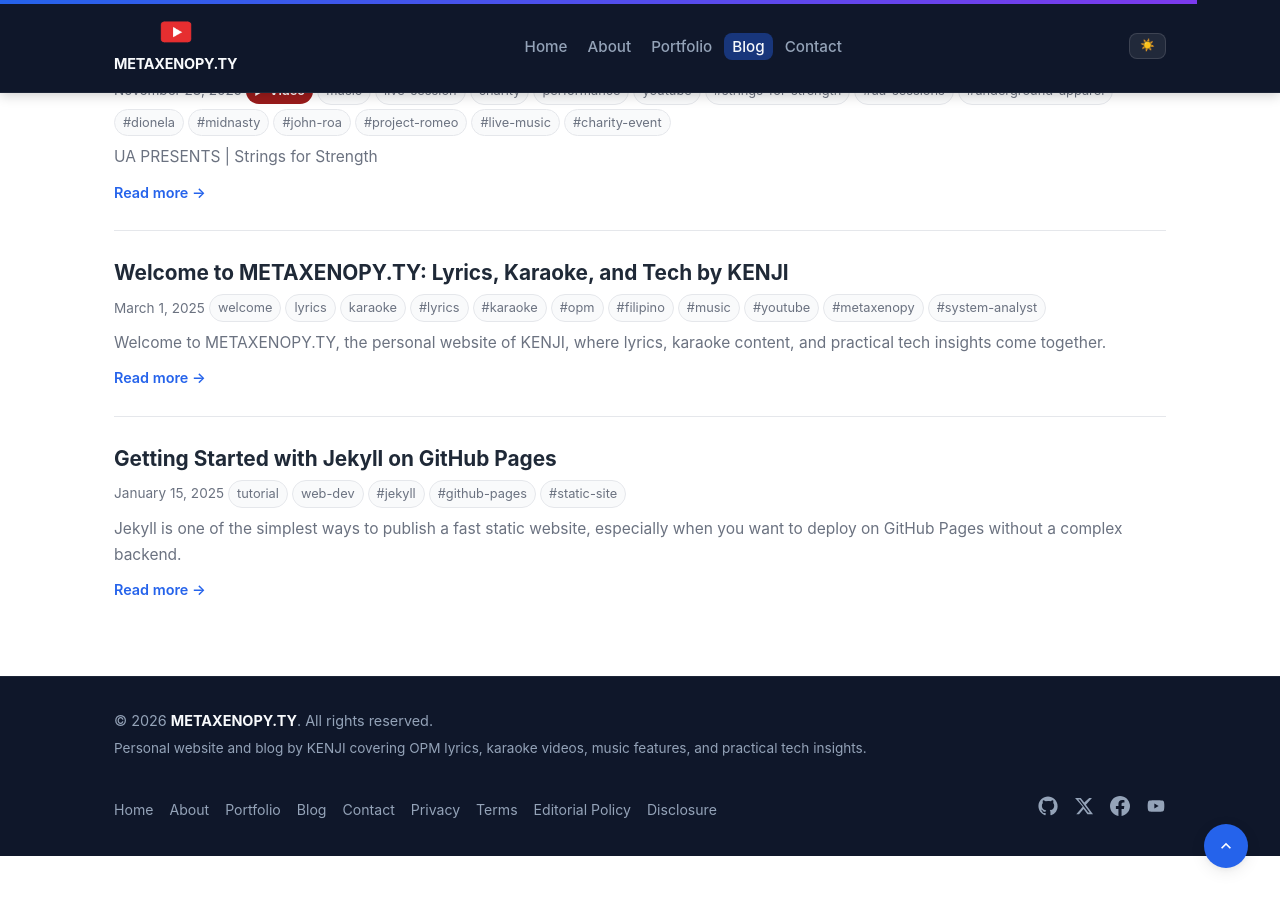
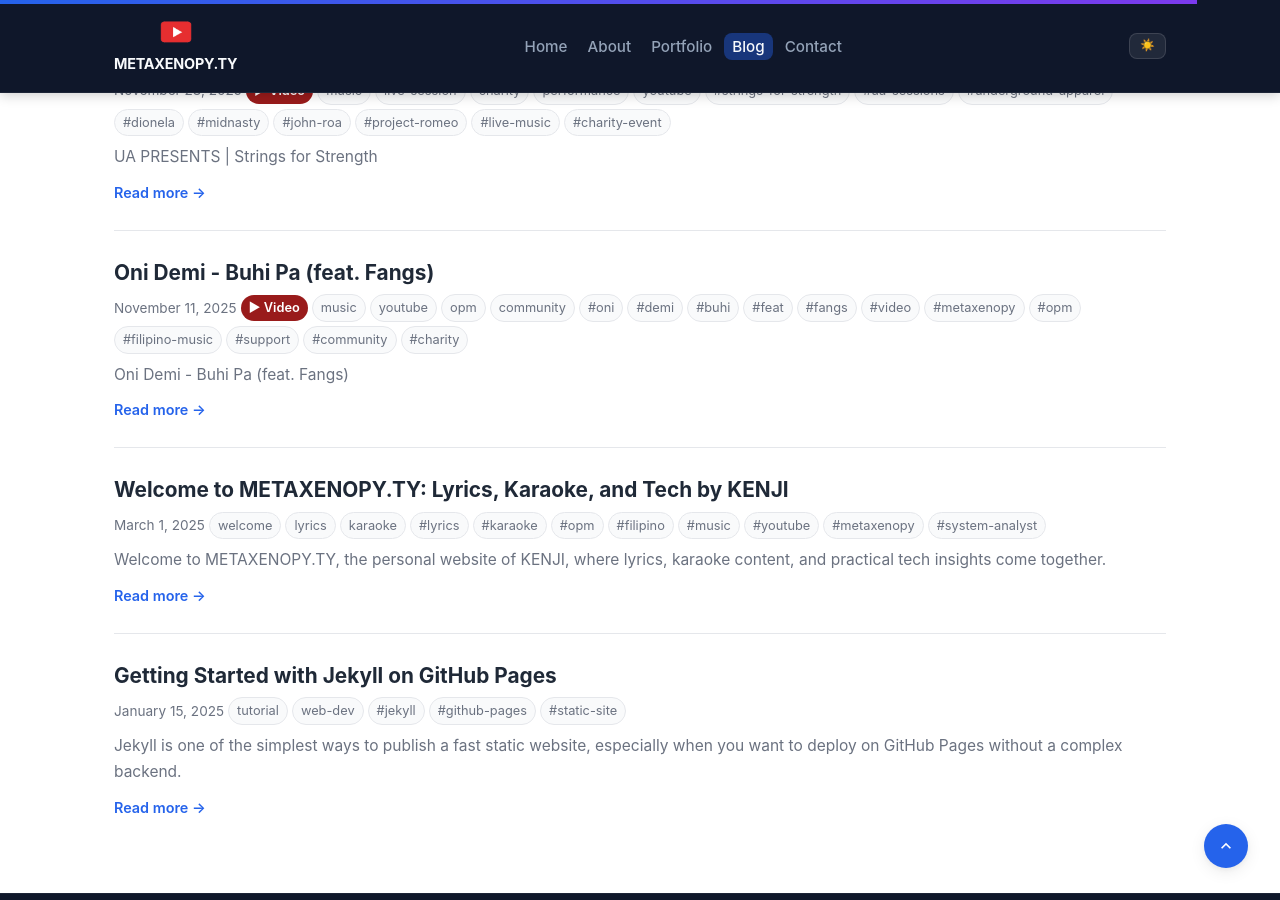
Before and after one commit to darzmackz/darzmackz.github.io, a Jekyll site: the page built from blog/index.html, in a window 1280 px wide and 900 px high, scrolled down 2499 px. Built offline with Jekyll 4.4.1, drawn with Linux system fonts in a browser that asks for light colours; some of the changed lines change nothing that is shown.

Commit message:
Update: Oni Demi - Buhi Pa (feat. Fangs)

````diff
--- a/_posts/2025-11-11-oni-demi-buhi-pa-feat-fangs.md
+++ b/_posts/2025-11-11-oni-demi-buhi-pa-feat-fangs.md
@@ -1,80 +1,42 @@
 ---
-layout: "post"
+layout: post
 title: "Oni Demi - Buhi Pa (feat. Fangs)"
 date: "2025-11-11 12:00:00 +0800"
-categories: ["music", "youtube"]
-tags: ["oni", "demi", "buhi", "feat", "fangs", "video", "metaxenopy"]
+categories: [music, youtube, opm, community]
+tags: [oni, demi, buhi, feat, fangs, video, metaxenopy, opm, filipino-music, support, community, charity]
 youtube_id: "LrpfVJsXfiM"
-description: "A structured draft post for Oni Demi - Buhi Pa (feat. Fangs) based on the available YouTube upload."
+description: "Watch “Buhi Pa” by Oni Demi featuring Fangs—a powerful release tied to real-life struggles and a call for support for those affected by recent tragedies."
 seo_title: "Oni Demi - Buhi Pa (feat. Fangs) | METAXENOPY.TY"
-published: false
-status: "draft"
+status: "published"
+published: true
 ---
 
-## SOURCE_DATA
+# Oni Demi - Buhi Pa (feat. Fangs)
 
-- Final post title: Oni Demi - Buhi Pa (feat. Fangs)
-- Channel: METAXENOPY
-- Blog post date: 2025-11-11
-- Available video types: video
+Some songs carry more than just melody—they carry real stories, real struggles, and real emotions. *Buhi Pa* by **Oni Demi** featuring **Fangs** is one of those tracks that feels grounded in something deeper, reflecting moments that go beyond music itself.
 
-### Video Links
+This release comes with a message tied to real-life events, reminding listeners that music can also serve as a way to reach out, support, and connect during difficult times.
 
-- Oni Demi - Buhi Pa (feat. Fangs): https://www.youtube.com/watch?v=LrpfVJsXfiM
+---
 
-### Source Description Snippets
+## Music with a Real Story
 
-- Oni Demi - Buhi Pa (feat. Fangs): Sorry for the late upload. I, too, am among those affected by the recent tragedies. To willing to donate, you can send your donations to the following accounts: 09777869428 Kent Harvey Plando GCash darzmackz@gmail.com Kent Harvey Plando PayPal 0993099410621 Kent Harvey Plando Metrobank 016525270219 Kent Harvey Plando GoTyme All donations will be given 100% to help my fellow victims of: Bogo City,
+What makes this track stand out is the context behind it. The release is connected to ongoing challenges faced by communities, with efforts directed toward helping those affected by recent tragedies.
 
-## AI_DRAFT_PROMPT
+It’s a reminder that music can be more than expression—it can also be a way to bring attention, support, and unity.
 
-```text
-Create a unique blog post in Markdown.
+---
 
-Requirements:
-- Keep the title exactly: "Oni Demi - Buhi Pa (feat. Fangs)"
-- Use the blog post date exactly: 2025-11-11
-- Make it SEO-friendly but natural
-- Make it human, readable, and not robotic
-- Use the title as the main SEO topic naturally
-- Do not invent facts beyond the provided details
-- Write an engaging intro, not a generic one
-- Use clean section headings
-- Add a short natural closing paragraph
-- Make the article feel handcrafted and useful to readers
-- Avoid generic filler and repetitive phrasing
-- Do not mention anything about AI, automation, or draft generation
-- Focus naturally on the single available video
+## Final Thoughts
 
-Available source data:
-- Final post title: Oni Demi - Buhi Pa (feat. Fangs)
-- Channel: METAXENOPY
-- Site title: METAXENOPY.TY
-- Site author: Kent Harvey Plando
-- YouTube publish date: 2025-11-11
-- Available video types: video
+*Buhi Pa* is more than just a song—it’s a reflection of resilience and connection. Whether you’re here for the music or the message behind it, it’s a track that leaves a lasting impression.
 
-Video sources:
-- Oni Demi - Buhi Pa (feat. Fangs) => https://www.youtube.com/watch?v=LrpfVJsXfiM
+---
 
-Source description snippets:
-- Oni Demi - Buhi Pa (feat. Fangs): Sorry for the late upload. I, too, am among those affected by the recent tragedies. To willing to donate, you can send your donations to the following accounts: 09777869428 Kent Harvey Plando GCash darzmackz@gmail.com Kent Harvey Plando PayPal 0993099410621 Kent Harvey Plando Metrobank 016525270219 Kent Harvey Plando GoTyme All donations will be given 100% to help my fellow victims of: Bogo City,
+## Follow METAXENOPY on YouTube
 
-Return the final answer in this exact order:
-1. SEO Title
-2. Excerpt/Description
-3. Categories
-4. Tags
-5. Markdown Content
+I also publish lyrics and karaoke content on the **METAXENOPY** YouTube channel.
 
-Formatting rules for your answer:
-- SEO Title: one line only
-- Excerpt/Description: one paragraph only
-- Categories: comma-separated list
-- Tags: comma-separated list
-- Markdown Content: full blog post only
-```
+[Subscribe to METAXENOPY on YouTube](https://www.youtube.com/@metaxenopy?sub_confirmation=1)
 
-## CONTENT
-
-Paste the AI_DRAFT_PROMPT into ChatGPT, then replace this section with the final polished Markdown content.
+If you have a song request or topic idea, visit the [contact page]({{ '/contact/' | relative_url }}).
````
